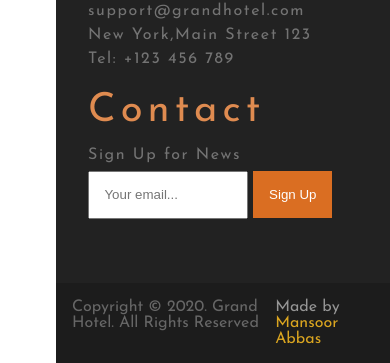
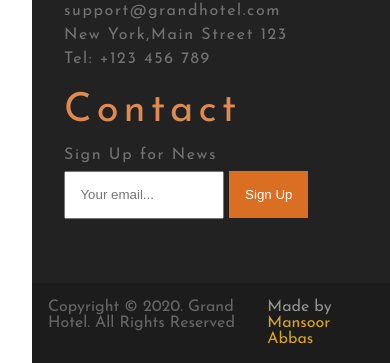
Before and after one commit to mansoorabbas123/GrandHotel, a plain HTML site: page index.html in a window 390 px wide. Shown: the part 4738-5101 px from the top of the page. Drawn offline with Linux system fonts and the light colour scheme; files whose address does not match are found by name.

Commit message:
fix contact and footer

```diff
--- a/css/style.css
+++ b/css/style.css
@@ -783,6 +783,23 @@ form input {
   }
 }
 
+@media (max-width: 718px) {
+  #contact {
+    margin-left: 1.7rem;
+  }
+}
+@media (max-width: 582px) {
+  #contact {
+    margin-left: 1rem;
+  }
+}
+
+@media (max-width: 552px) {
+  #contact {
+    margin-left: 2rem;
+  }
+}
+
 /*-----------------------------------------------------------------------------------------------------------
 -----------------------------------------------FOOTER--------------------------------------------------------
 -----------------------------------------------------------------------------------------------------------*/
@@ -803,3 +820,20 @@ form input {
 #footer span {
   color: goldenrod;
 }
+
+@media (max-width: 718px) {
+  #footer {
+    margin-left: 1.7rem;
+  }
+}
+@media (max-width: 582px) {
+  #footer {
+    margin-left: 1rem;
+  }
+}
+
+@media (max-width: 552px) {
+  #footer {
+    margin-left: 2rem;
+  }
+}
```
